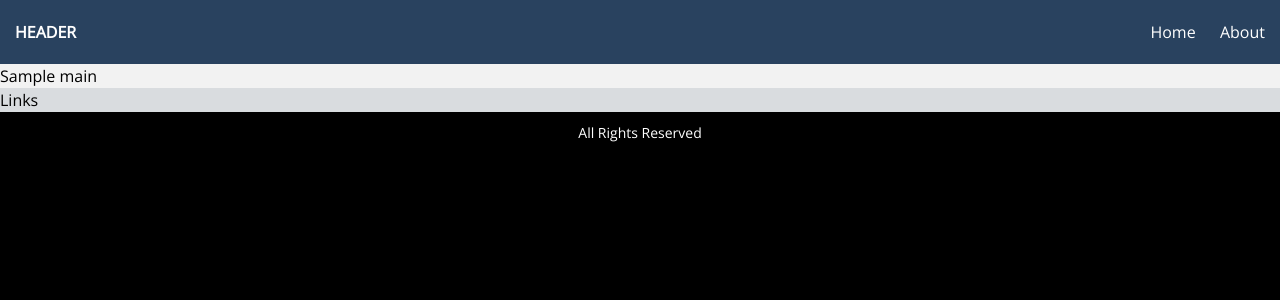
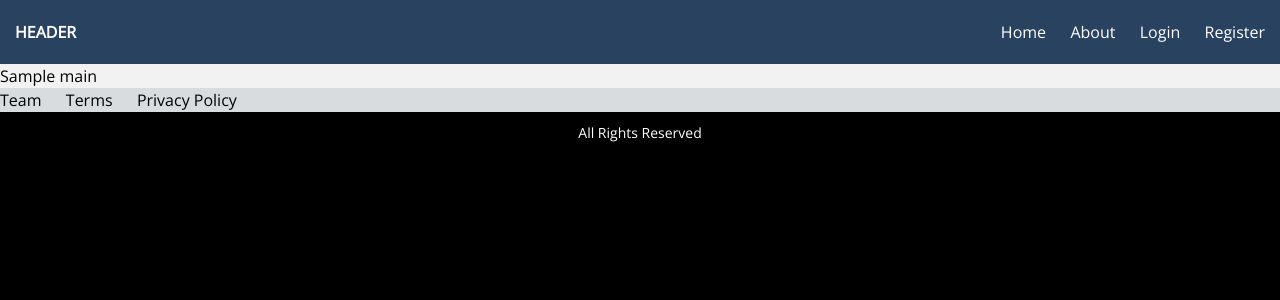
Before and after one commit to chadoulis/forecasts, a Django app: template forecasts/pages/templates/layout/Root.html in a window 1280 px wide. Shown: the top 300 px of the page. Run offline with Django 3.2, Linux system fonts and the light colour scheme; the template is opened without the code that fills it: most values are stand-ins (such as "Sample title", 1, 10 or a date in 2020).

Commit message:
main menu and footer links added to layout Root

```diff
--- a/forecasts/pages/templates/layout/Root.html
+++ b/forecasts/pages/templates/layout/Root.html
@@ -39,6 +39,10 @@
 				<a href="">Home</a>
 				&emsp;
 				<a href="about/">About</a>
+        &emsp;
+        <a href="login/">Login</a>
+        &emsp;
+        <a href="register/">Register</a>
 			</nav>
 		</div>
 	</header>
@@ -47,7 +51,11 @@
 	</main>
 	<footer>
 		<div class="mid">
-			Links
+			<a href="team/">Team</a>
+      &emsp;
+      <a href="terms-and-conditions/">Terms</a>
+      &emsp;
+      <a href="privacy-policy/">Privacy Policy</a>
 		</div>
 		<div class="bot stac spy10 sfs09">
 			All Rights Reserved
```
